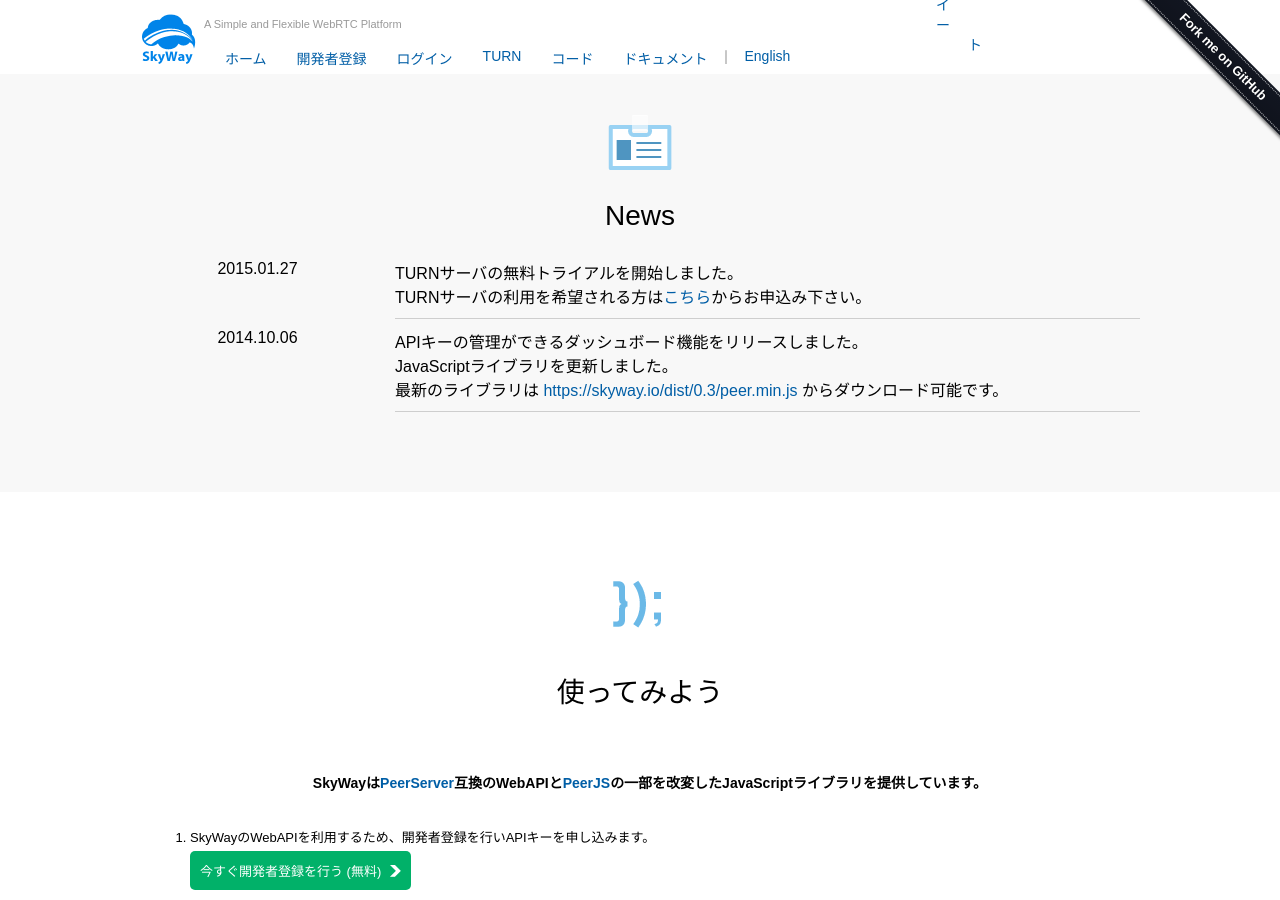
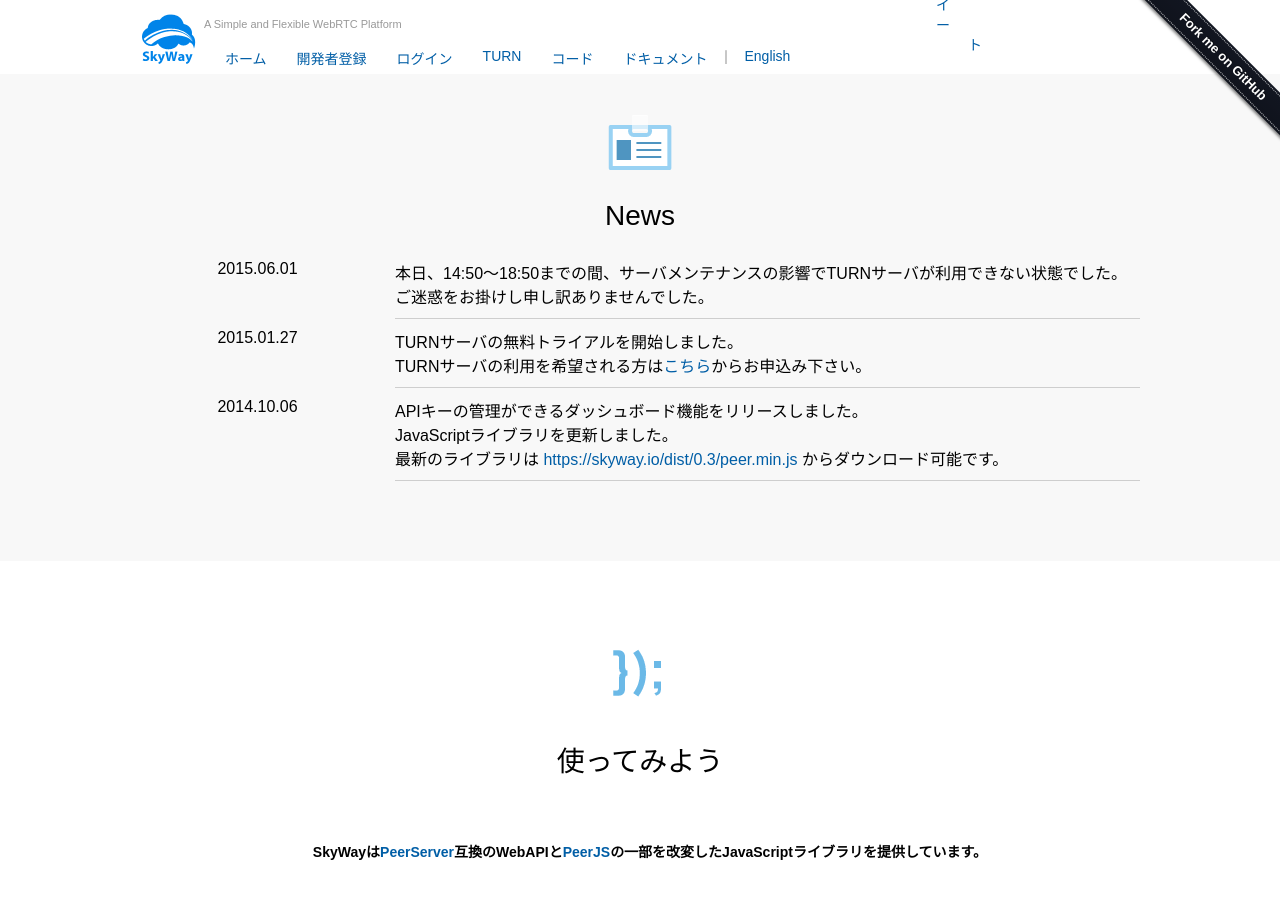
Before and after one commit to nttcom/skyway-old, a Jekyll site: the page built from index.html, in a window 1280 px wide and 900 px high, scrolled down 768 px. Built offline with Jekyll 4.4.1, drawn with Linux system fonts in a browser that asks for light colours; comment, search, counter and statistics services are not loaded.

Commit message:
added news

```diff
--- a/en/index.html
+++ b/en/index.html
@@ -52,6 +52,10 @@
     <div class="container clearfix">
         <div id="content_news" class="grid_12">
             <h2>News</h2>
+            <div class="grid_3 datepositon">2015.06.01</div>
+            <div class="grid_9 omega newsbody">
+                Today between 2:50pm to 6:50pm JST, the SkyWay TURN service became unavailable due to unexpected complications during server maintenance. We are very sorry for any trouble this may have caused.<BR>
+            </div>
             <div class="grid_3 datepositon">2015.01.27</div>
             <div class="grid_9 omega newsbody">
                 We have started a alpha version TURN Server as a free trial.<BR>
--- a/index.html
+++ b/index.html
@@ -50,6 +50,10 @@
     <div class="container clearfix">
         <div id="content_news" class="grid_12">
             <h2>News</h2>
+                <div class="grid_3 datepositon">2015.06.01</div>
+                <div class="grid_9 omega newsbody">
+                    本日、14:50〜18:50までの間、サーバメンテナンスの影響でTURNサーバが利用できない状態でした。ご迷惑をお掛けし申し訳ありませんでした。<BR>
+                </div>
                 <div class="grid_3 datepositon">2015.01.27</div>
                 <div class="grid_9 omega newsbody">
                     TURNサーバの無料トライアルを開始しました。<BR>
```
